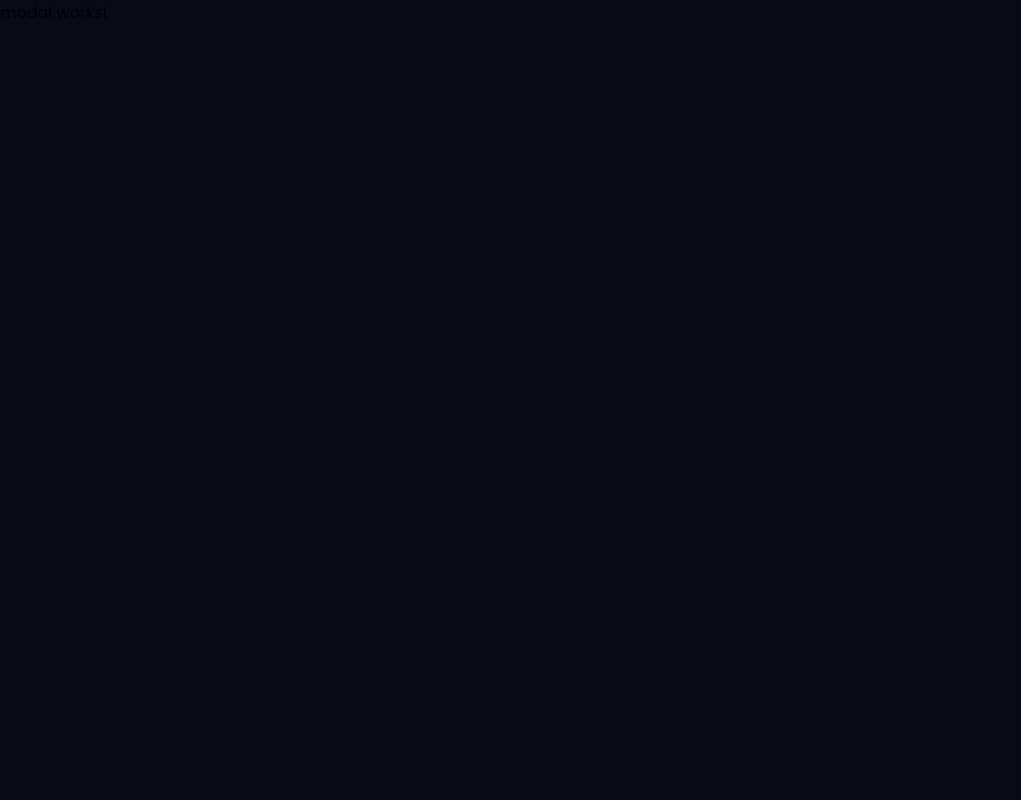
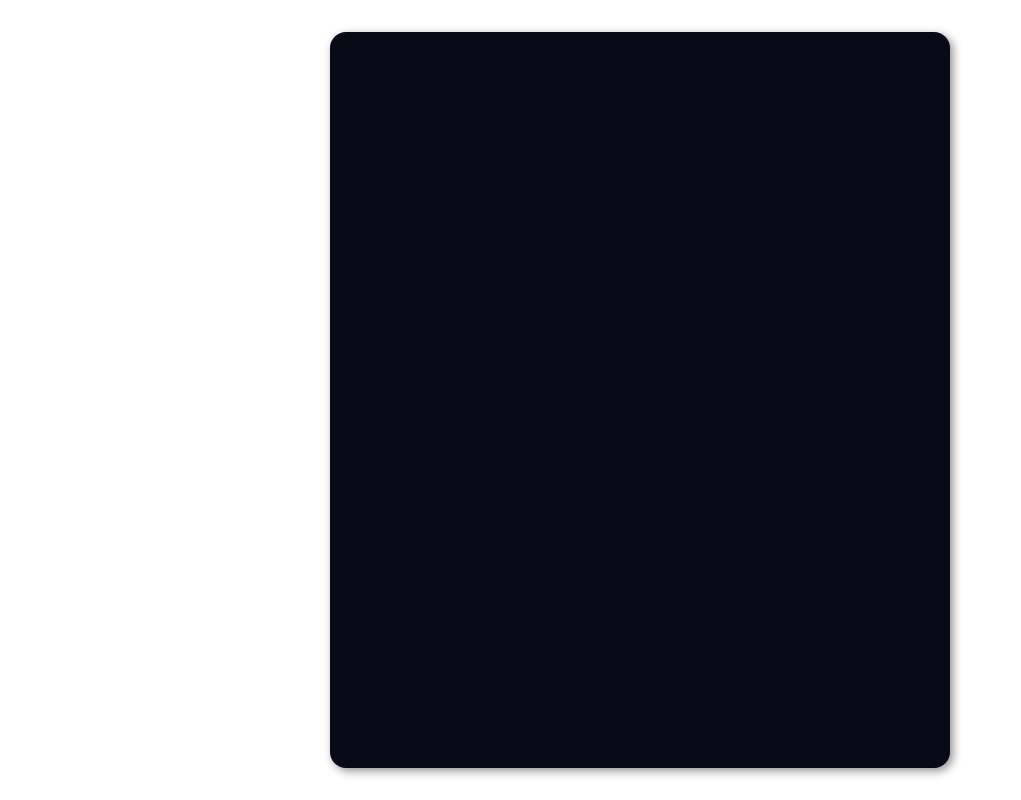
Before and after one commit to LeonardoSantosOliveira/PremiumBarber, an Angular app: page /modal in a window 1280 px wide. Shown: the whole page, without its empty margins (0-1021 px from the left). Built offline with nearby package versions, Linux system fonts and the light colour scheme.

Commit message:
modal update

```diff
--- a/src/app/components/modal/modal.component.html
+++ b/src/app/components/modal/modal.component.html
@@ -1 +1,5 @@
-<p>modal works!</p>
+<div class="container__modal">
+    <div class="modal">
+
+    </div>
+</div>
--- a/src/app/components/modal/modal.component.scss
+++ b/src/app/components/modal/modal.component.scss
@@ -0,0 +1,19 @@
+@import "../../../variables.scss";
+
+.container__modal {
+    width: 100%;
+    height: 100%;
+    background-color: #FFF;
+    z-index: 1000;
+    display: flex;
+    justify-content: center;
+    align-items: center;
+}
+
+.modal {
+    width: 620px;
+    height: 736px;
+    background-color: $blue;
+    border-radius: 16px;
+    box-shadow: 3px 3px 10px rgba(0, 0, 0, 0.438)
+}
```
